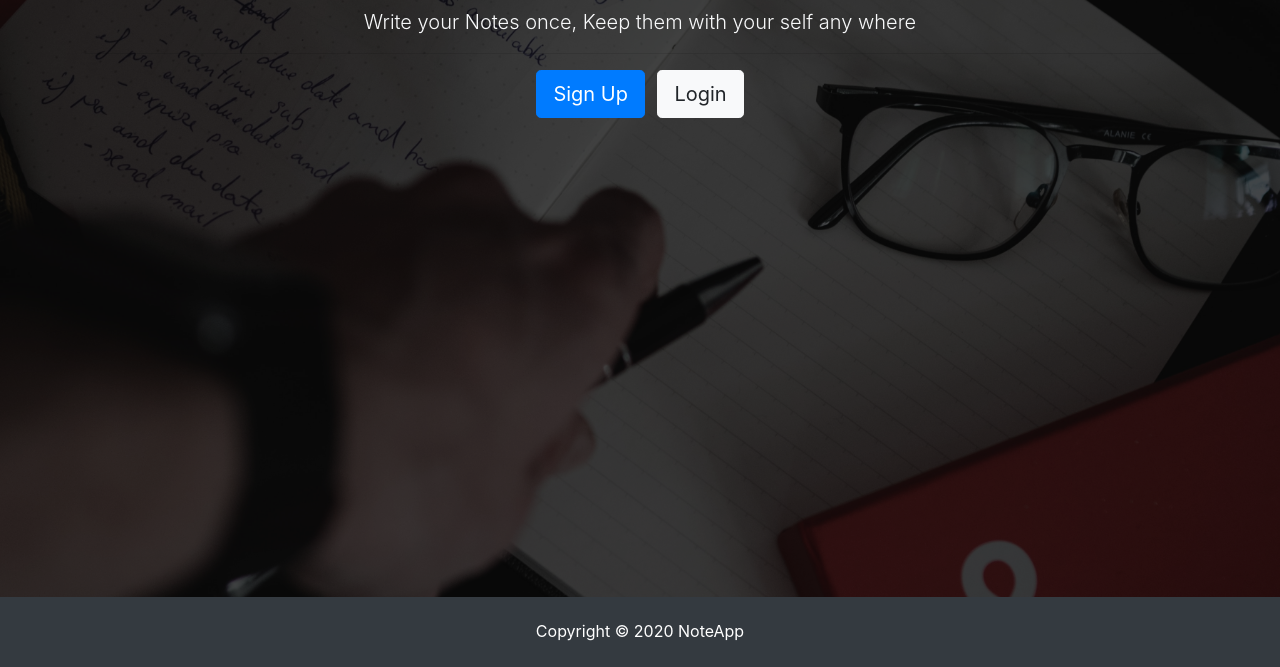
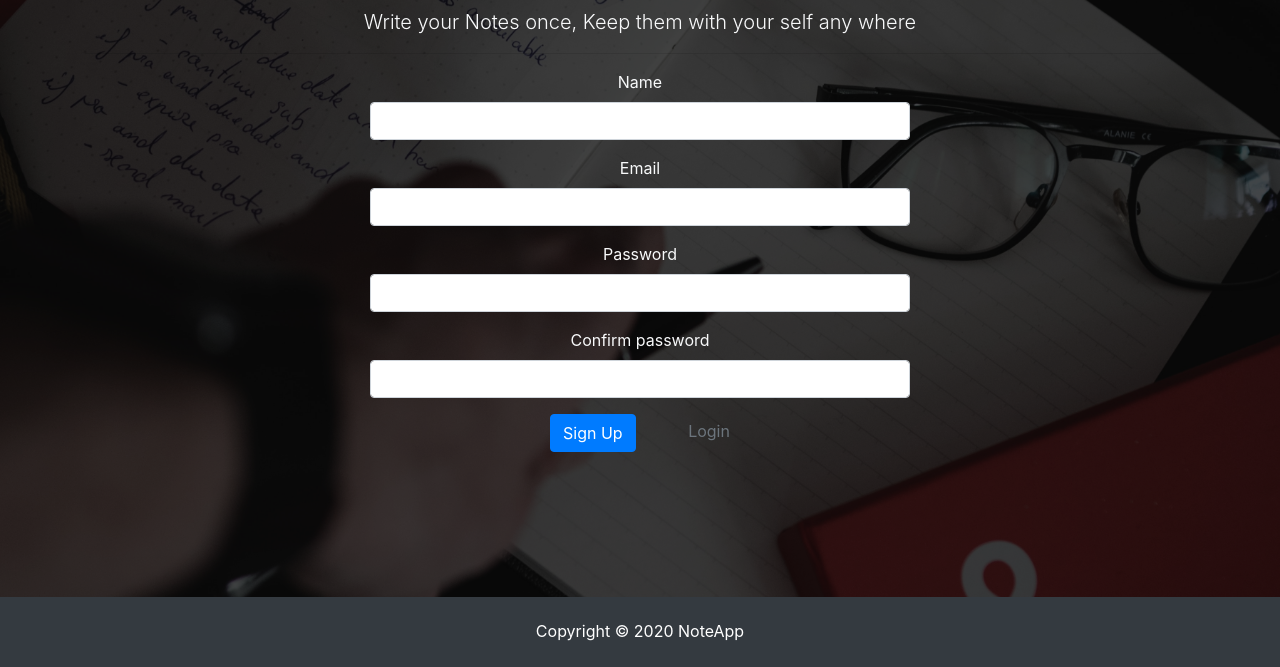
Before and after one commit to ShayanSadeghi/NoteApp_theme, a plain HTML site: page index.html in a window 1280 px wide. Shown: the part 259-926 px from the top of the page. Drawn offline with nearby package versions, Linux system fonts and the light colour scheme.

Commit message:
Added sign-up form on first page

```diff
--- a/index.html
+++ b/index.html
@@ -48,12 +48,40 @@
                         <h1 class="display-2 mb-4">Note App</h1>
                         <p class="lead">Write your Notes once, Keep them with your self any where</p>
                         <hr/>
-                        <a href="" class="btn btn-lg btn-primary mr-2">Sign Up</a>
-                        <a href="" class="btn btn-lg btn-light">Login</a>
+                    </div>
+                    <div class="container col-md-6  text-light text-center">
+                        <div class="sign-up-form ">
+                            <form>
+                                <div class="form-group ">
+                                    <label for="name">Name</label>
+                                    <input class="form-control" type="text" id="name">
+                                </div>
+                                <div class="form-group">
+                                    <label for="email">Email</label>
+                                    <input class="form-control" type="email" id="email">
+                                </div>
+                                <div class="form-group">
+                                    <label for="password">Password</label>
+                                    <input class="form-control" type="password" id="password">
+                                </div>
+                                <div class="form-group">
+                                    <label for="password2">Confirm password</label>
+                                    <input class="form-control" type="password" id="password2">
+                                </div>
+                                <button type="submit" class="btn btn-primary mr-5">Sign Up</button>
+
+                                <a href="" class="text-secondary">Login</a>
+
+
+                            </form>
+                        </div>
                     </div>
                 </div>
             </div>
+
+
         </div>
+
     </div>
 
     <!-- Footer -->
```
